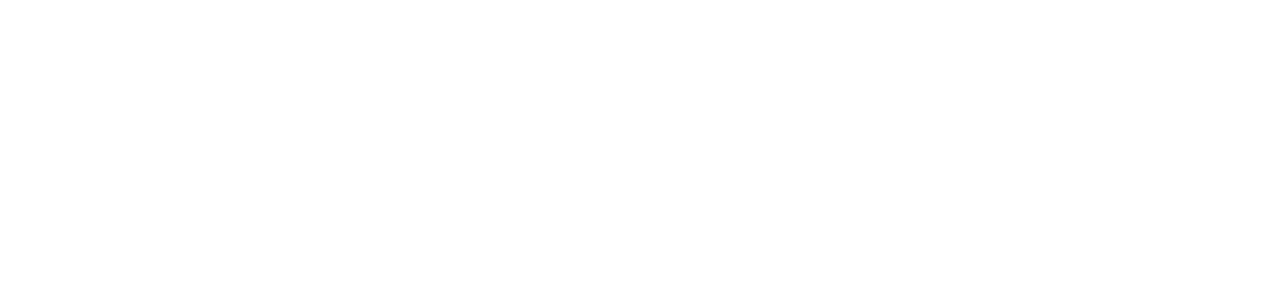
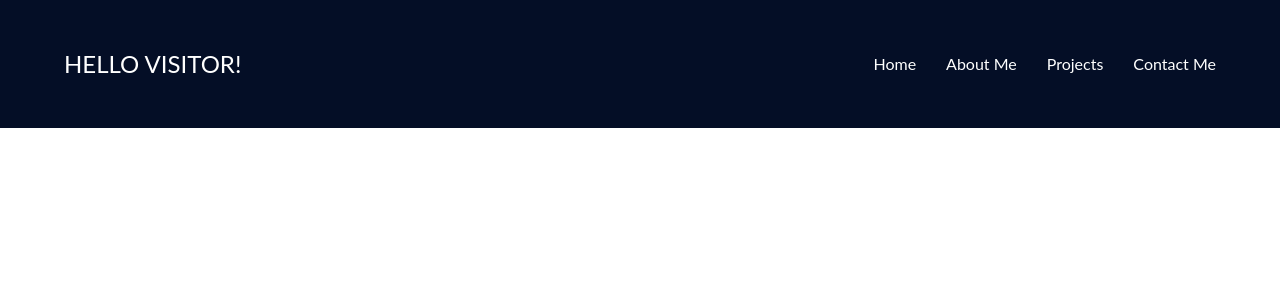
Before and after one commit to SewinaCode/portfolio-2023, a React (Create React App) app: page / in a window 1280 px wide. Shown: the top 300 px of the page. Built offline with nearby package versions, Linux system fonts and the light colour scheme.

Commit message:
navbar created and navLinks mapped

```diff
--- a/src/App.js
+++ b/src/App.js
@@ -1,7 +1,12 @@
-import "./App.css";
+import NavBar from "./components/NavBar";
+import styles from "./constants/style";
 
 function App() {
-  return <div className=""></div>;
+  return (
+    <div className={`${styles.padding} bg-primary`}>
+      <NavBar />
+    </div>
+  );
 }
 
 export default App;
--- a/src/components/NavBar.js
+++ b/src/components/NavBar.js
@@ -0,0 +1,22 @@
+import { navLinks } from "../constants/index";
+
+function NavBar() {
+  return (
+    <div className="flex flex-row justify-between items-center">
+      <div className="text-white text-2xl font-lato">HELLO VISITOR!</div>
+
+      <ul className="list-none flex flex-row">
+        {navLinks.map((nav) => (
+          <li
+            key={nav.id}
+            className="font-lato text-base text-white ml-[30px] cursor-pointer"
+          >
+            <a href={nav.id}>{nav.title}</a>
+          </li>
+        ))}
+      </ul>
+    </div>
+  );
+}
+
+export default NavBar;
--- a/src/constants/style.js
+++ b/src/constants/style.js
@@ -11,7 +11,7 @@
 
   paddingX: "sm:px-16 px-6",
   paddingY: "sm:py-16 py-6",
-  padding: "sm:px-16 px-6 sm:py-12 py-4",
+  padding: "sm:px-16 px-[50] sm:py-12 py-[70]",
 
   marginX: "sm:mx-16 mx-6",
   marginY: "sm:my-16 my-6",
```
